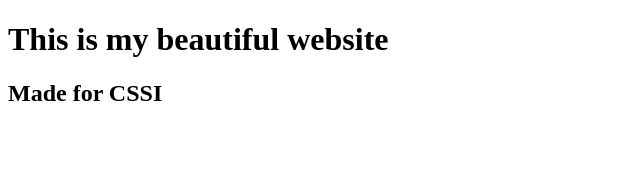
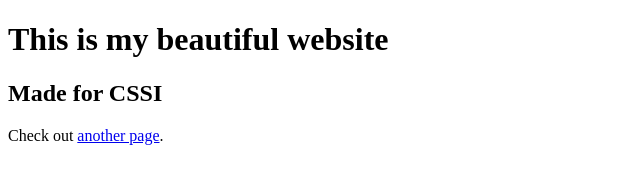
Before and after one commit to shubik22/shubik22.github.io, a plain HTML site: page index.html in a window 1280 px wide. Shown: the whole page, without its empty margins (0-640 px from the left). Drawn offline with Linux system fonts and the light colour scheme.

Commit message:
Add another page

```diff
--- a/index.html
+++ b/index.html
@@ -6,5 +6,8 @@
 <body>
   <h1>This is my beautiful website</h1>
   <h2>Made for CSSI</h2>
+  <div>
+    Check out <a href="page2.html">another page</a>.
+  </div>
 </body>
 </html>
```
Also changed, not shown: page2.html (added, +9 -0 lines).
